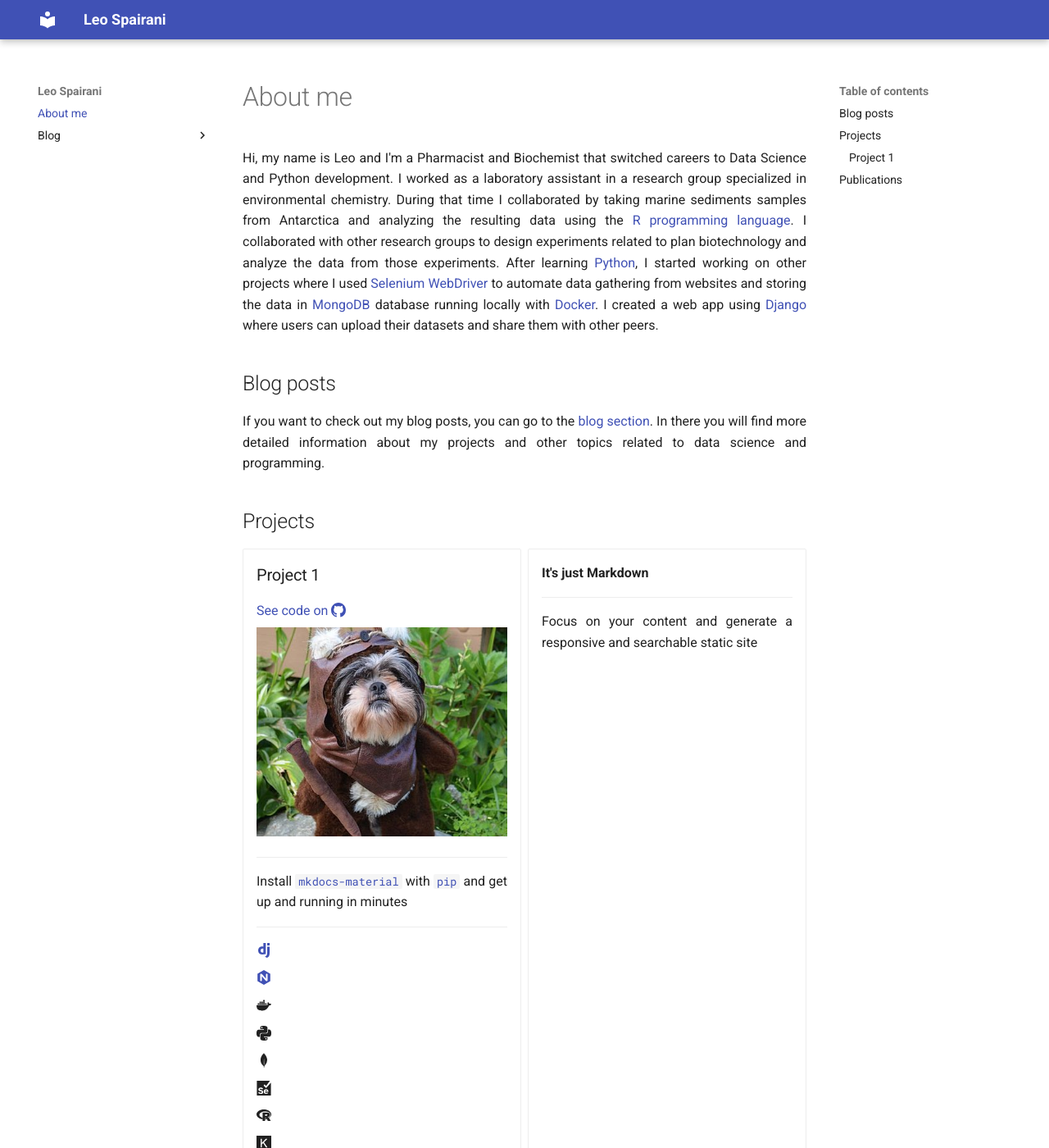
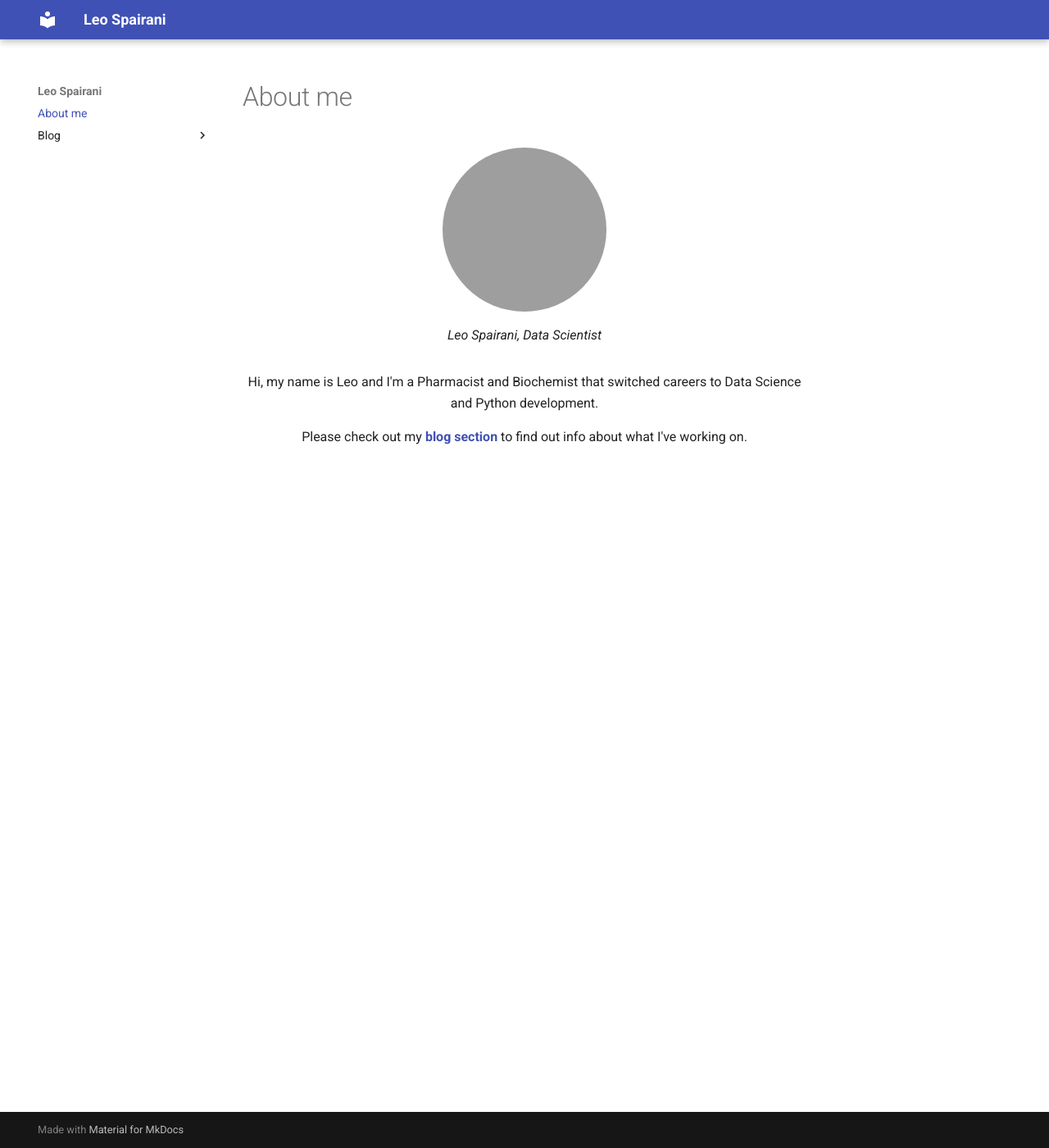
Before and after one commit to LUS24/LUS24.github.io, an MkDocs documentation site: the page built from docs/index.md, in a window 1280 px wide and 1400 px high. Shown: the whole window at 82% size. Built offline with MkDocs 1.6.1 and Material for MkDocs 9.7.7, drawn with Linux system fonts in a browser that asks for light colours; some of the changed text lies outside the part shown; grey boxes are pictures that could not be loaded.

Commit message:
Simplified landing page

```diff
--- a/docs/index.md
+++ b/docs/index.md
@@ -1,70 +1,14 @@
 # About me
 
-Hi, my name is Leo and I'm a Pharmacist and Biochemist that switched careers to Data Science and Python development. I worked as a laboratory assistant in a research group specialized in environmental chemistry. During that time I collaborated by taking marine sediments samples from Antarctica and analyzing the resulting data using the [R programming language](https://www.r-project.org/). I collaborated with other research groups to design experiments related to plan biotechnology and analyze the data from those experiments. After learning [Python](https://www.python.org/), I started working on other projects where I used [Selenium WebDriver](https://www.selenium.dev/) to automate data gathering from websites and storing the data in [MongoDB](https://www.mongodb.com/) database running locally with [Docker](https://www.docker.com/). I created a web app using [Django](https://www.djangoproject.com/) where users can upload their datasets and share them with other peers.
+<figure id="profile-picture-container">
+    <img id="profile-picture" alt="Profile picture" src="https://avatars.githubusercontent.com/u/7612578">
+    <figcaption>Leo Spairani, Data Scientist</figcaption>
+</figure>
 
-
-## Blog posts
-
-If you want to check out my blog posts, you can go to the [blog section](./blog/index.md). In there you will find more detailed information about my projects and other topics related to data science and programming.
-
-
-## Projects
-
-<div class="grid cards" markdown>
-
--   ### Project 1
-
-    [See code on :octicons-mark-github-16:](https://github.com/LUS24/LUS24.github.io)
-
-    ![Ewok dog test image](./assets/images/ewok-dog-costume_400x333.jpg)
-
-    ---
-
-    Install [`mkdocs-material`](#) with [`pip`](#) and get up
-    and running in minutes
-
-    ---
-
-
-
-    [:simple-django:](https://www.djangoproject.com/ "Django Web Framework")
-
-    [:simple-nginx:](#project-1  "Nginx")
-
-    :simple-docker:
-
-    :simple-python:
-
-    :simple-mongodb:
-
-    :simple-selenium:
-
-    :simple-r:
-
-    :simple-keras:
-
-
-
--   __It's just Markdown__
-
-    ---
-
-    Focus on your content and generate a responsive and searchable static site
-
--   __Made to measure__
-
-    ---
-
-    Change the colors, fonts, language, icons, logo and more with a few lines
-
--   __Open Source, MIT__
-
-    ---
-
-    Material for MkDocs is licensed under MIT and available on [GitHub]
-
-
-</div>
-
-
-## Publications
+<section id="presentation">
+<p class="text-center">Hi, my name is Leo and I'm a Pharmacist and Biochemist that switched careers to Data Science and Python development.
+</p>
+<p class="text-center">
+Please check out my <b><a href="/blog">blog section</a></b> to find out info about what I've working on.
+</p>
+</section>
--- a/docs/static/css/extra.css
+++ b/docs/static/css/extra.css
@@ -1,3 +1,17 @@
 p, li {
     text-align: justify;
 }
+
+#profile-picture {
+    border-radius: 50%;
+    display: block;
+    margin-left: auto;
+    margin-right: auto;
+    width: 50%;
+    height: 200px;
+    width: 200px;
+}
+
+.text-center {
+    text-align: center;
+}
```
Also changed, not shown: docs/assets/images/ewok-dog-costume_400x333.jpg (deleted).
